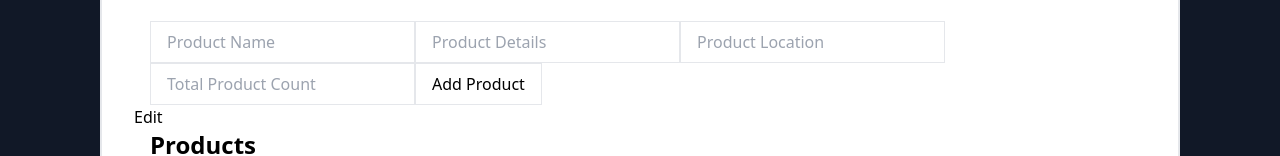
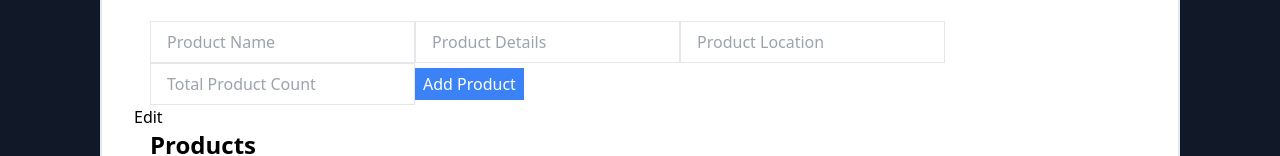
Before and after one commit to Bradyp34/CSC-424-Project, a React (Create React App) app in the folder FrontEnd/my-app/: page /Inventory in a window 1280 px wide. Shown: the part 257-413 px from the top of the page. Built offline with nearby package versions, Linux system fonts and the light colour scheme; no server answers.

Commit message:
style add button

```diff
--- a/FrontEnd/my-app/src/Components/AddItem.jsx
+++ b/FrontEnd/my-app/src/Components/AddItem.jsx
@@ -38,7 +38,8 @@ function AddItem() {
         <input type="text" name="product_details" placeholder="Product Details" value={data.product_details} onChange={handleChange} required className="border px-4 py-2" />
         <input type="text" name="product_location" placeholder="Product Location" value={data.product_location} onChange={handleChange} required className="border px-4 py-2" />
         <input type="number" name="total_product_count" placeholder="Total Product Count" value={data.total_product_count} onChange={handleChange} required className="border px-4 py-2" />
-        <button type="submit" className="border px-4 py-2">Add Product</button>
+        <button type="submit" class="bg-blue-500 text-white px-2 py-1 w-auto hover:bg-blue-700">Add Product</button>
+
       </form>
     </div>
  );
```
